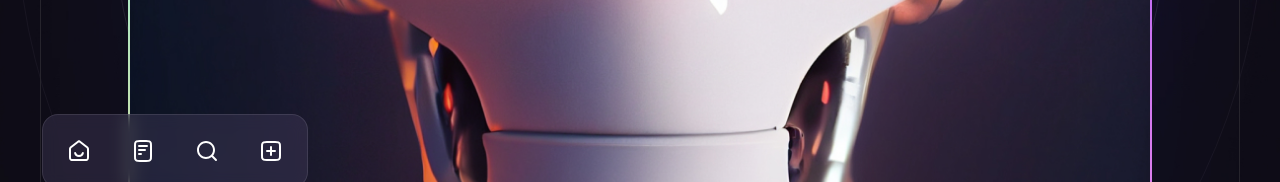
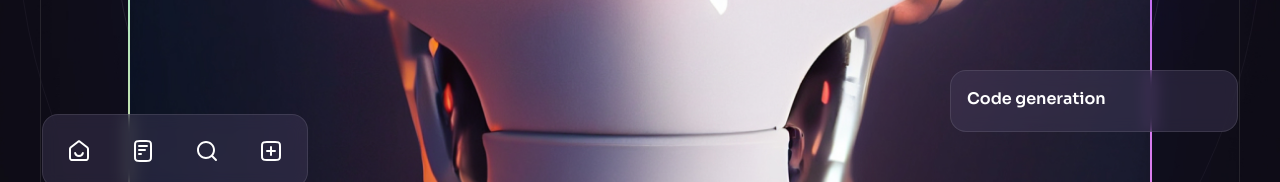
Before and after one commit to Shivammishra03/brainwave-website, a React (Vite) app: page / in a window 1280 px wide. Shown: the part 748-930 px from the top of the page. Built offline with nearby package versions, Linux system fonts and the light colour scheme.

Commit message:
chore:"Added Notification component to Hero component"

```diff
--- a/src/components/Hero.jsx
+++ b/src/components/Hero.jsx
@@ -6,6 +6,7 @@
 import {heroIcons} from '../constants'
 import { ScrollParallax } from "react-just-parallax";
 import Generating from "./Generating";
+import Notification from "./Notification";
 
 const Hero = () => {
     const parallax = useRef(null);
@@ -44,6 +45,9 @@
                                     ))}
                                 </ul>
                             </ScrollParallax>
+                            <ScrollParallax isAbsolutelyPositioned>
+                                <Notification className="hidden absolute -right-[5.5rem] bottom-[11rem] w-[18rem] xl:flex" title="Code generation"/>
+                            </ScrollParallax>
                         </div>
                     </div>
                     <Gradient/>
--- /dev/null
+++ b/src/components/Notification.jsx
@@ -0,0 +1,13 @@
+const Notification = ({className, title}) => {
+  return (
+    <div className={`${className || ''} flex items-center p-4 pr-6 bg-n-9/40 backdrop-blur border border-n-1/10 rounded-2xl gap-5`}>
+        <div className="flex-1">
+            <h6 className="mb-1 font-semibold justify-between">
+                {title}
+            </h6>
+        </div>
+    </div>
+  )
+}
+
+export default Notification
```
